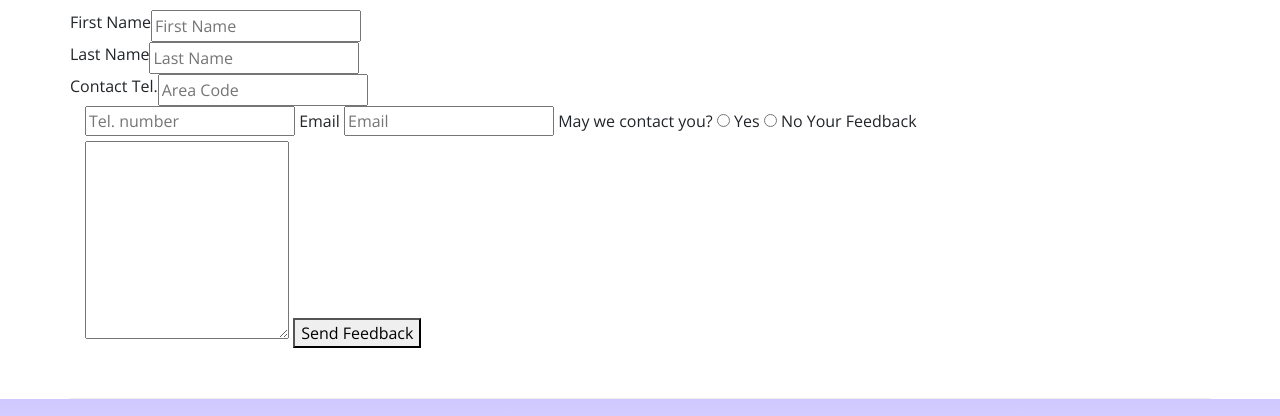
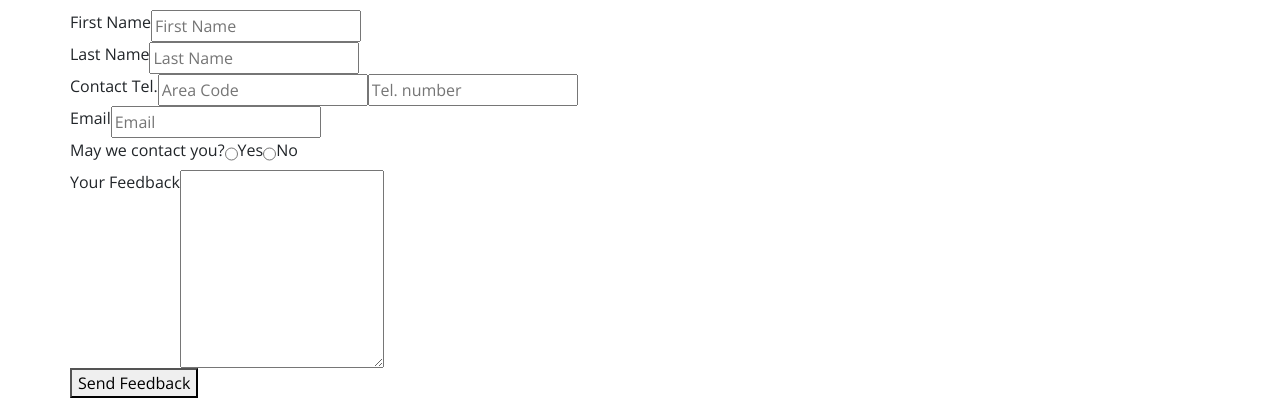
Before and after one commit to sboulom/nucampsite, a website: page contactus.html in a window 1280 px wide. Shown: the part 686-1102 px from the top of the page. Drawn offline with nearby package versions, Linux system fonts and the light colour scheme.

Commit message:
modified contact

```diff
--- a/contactus.html
+++ b/contactus.html
@@ -94,22 +94,30 @@
                     <div class="row">
                         <label for="areaCode">Contact Tel.</label>
                         <input type="tel" id="areaCode" name="areaCode" placeholder="Area Code">
+                        <input type="tel" name="telNum" placeholder="Tel. number">
                     </div>
 
-                    <input type="tel" name="telNum" placeholder="Tel. number">
+                    <div class="row">
+                        <label for="email">Email</label>
+                        <input type="email" id="email"name="email" placeholder="Email">
+                    </div>
 
-                    <label for="email">Email</label>
-                    <input type="email" id="email"name="email" placeholder="Email"> May we contact you?
-
+                    <div class="row">
+                        May we contact you?
                         <input type="radio" id="contactYes" name="contactRadios" value="yes">
                         <label for="contactYes"> Yes</label>
-
                         <input type="radio" id="contactNo" name="contactRadios" value="no">
                         <label for="contactNo"> No</label>
+                    </div>
 
+                    <div class="row">
                         <label for="feedback">Your Feedback</label>
                         <textarea id="feedback" name="feedback" rows="8"></textarea>
+                    </div>
+
+                    <div class="row">
                         <button type="submit">Send Feedback</button>
+                    </div>
                 </form>
 
             </div>
```
Lines whose indentation alone changed are shown as unchanged.
